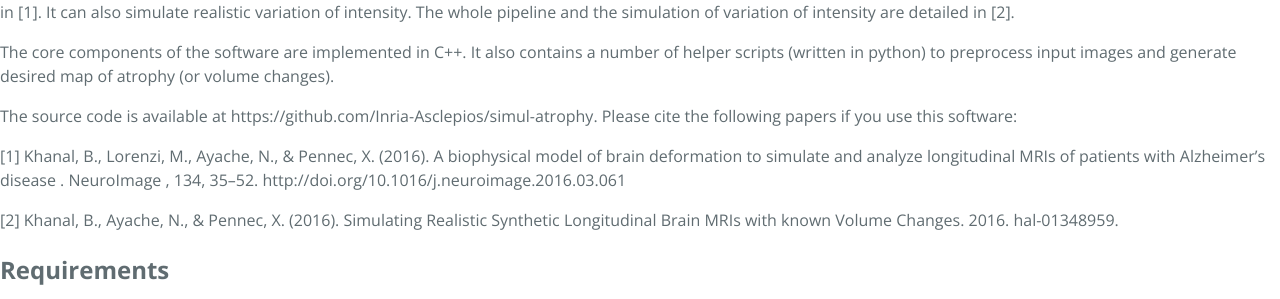
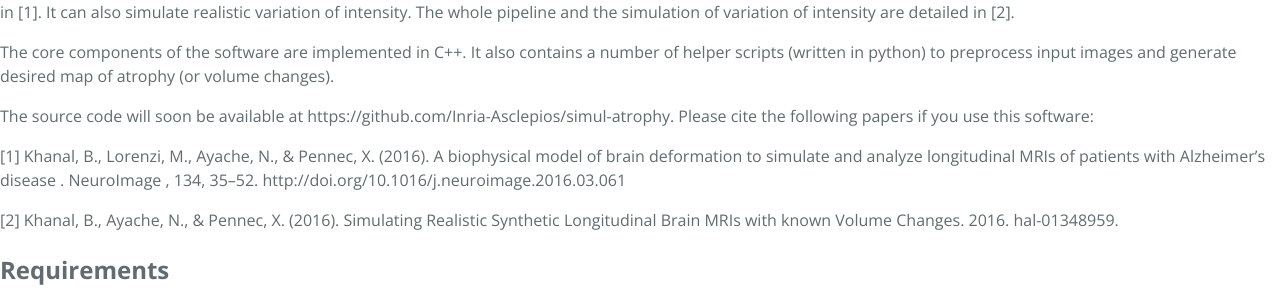
Before and after one commit to Inria-Asclepios/simul-atrophy, a Jekyll site: the page built from index.md, in a window 1280 px wide. Shown: the part 496-795 px from the top of the page. Built offline with Jekyll 4.4.1, drawn with Linux system fonts in a browser that asks for light colours.

Commit message:
Update code availability date

```diff
--- a/index.md
+++ b/index.md
@@ -11,7 +11,7 @@ The whole pipeline and the simulation of variation of intensity are detailed in
 The core components of the software are implemented in C++.
 It also contains a number of helper scripts (written in python) to preprocess input images and generate desired map of atrophy (or volume changes).
 
-The source code is available at https://github.com/Inria-Asclepios/simul-atrophy.
+The source code will soon be available at https://github.com/Inria-Asclepios/simul-atrophy.
 Please cite the following papers if you use this software:
 
 [1] Khanal, B., Lorenzi, M., Ayache, N., & Pennec, X. (2016). A biophysical model of brain deformation to simulate and analyze longitudinal MRIs of patients with Alzheimer’s disease . NeuroImage , 134, 35–52. http://doi.org/10.1016/j.neuroimage.2016.03.061
```
